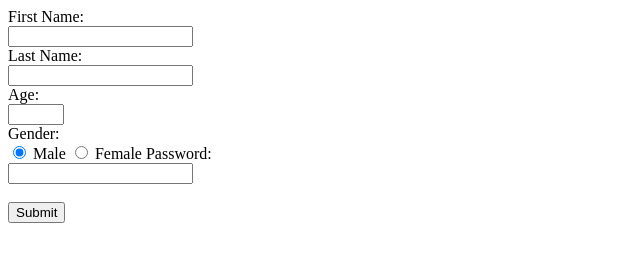
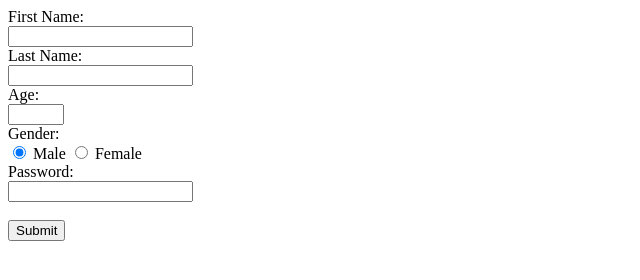
Before and after one commit to AMetCoders/SuperHeroFighters, a plain HTML site: page index.html in a window 1280 px wide. Shown: the whole page, without its empty margins (0-640 px from the left). Drawn offline with Linux system fonts and the light colour scheme.

Commit message:
Update index.html

```diff
--- a/index.html
+++ b/index.html
@@ -13,7 +13,7 @@
       Age:<br>
       <input type="number" name="age" min="10" max="15" title="Enter Your Age"><br>
       Gender:<br>
-      <input type="radio" name="gender" value="male" checked> Male <input type="radio" name="gender" value="female"> Female
+      <input type="radio" name="gender" value="male" checked> Male <input type="radio" name="gender" value="female"> Female<br>
       Password:<br>
       <input type="password" name="password" title="Enter Your Password"><br>
       <br><input type="submit" value="Submit">
```
